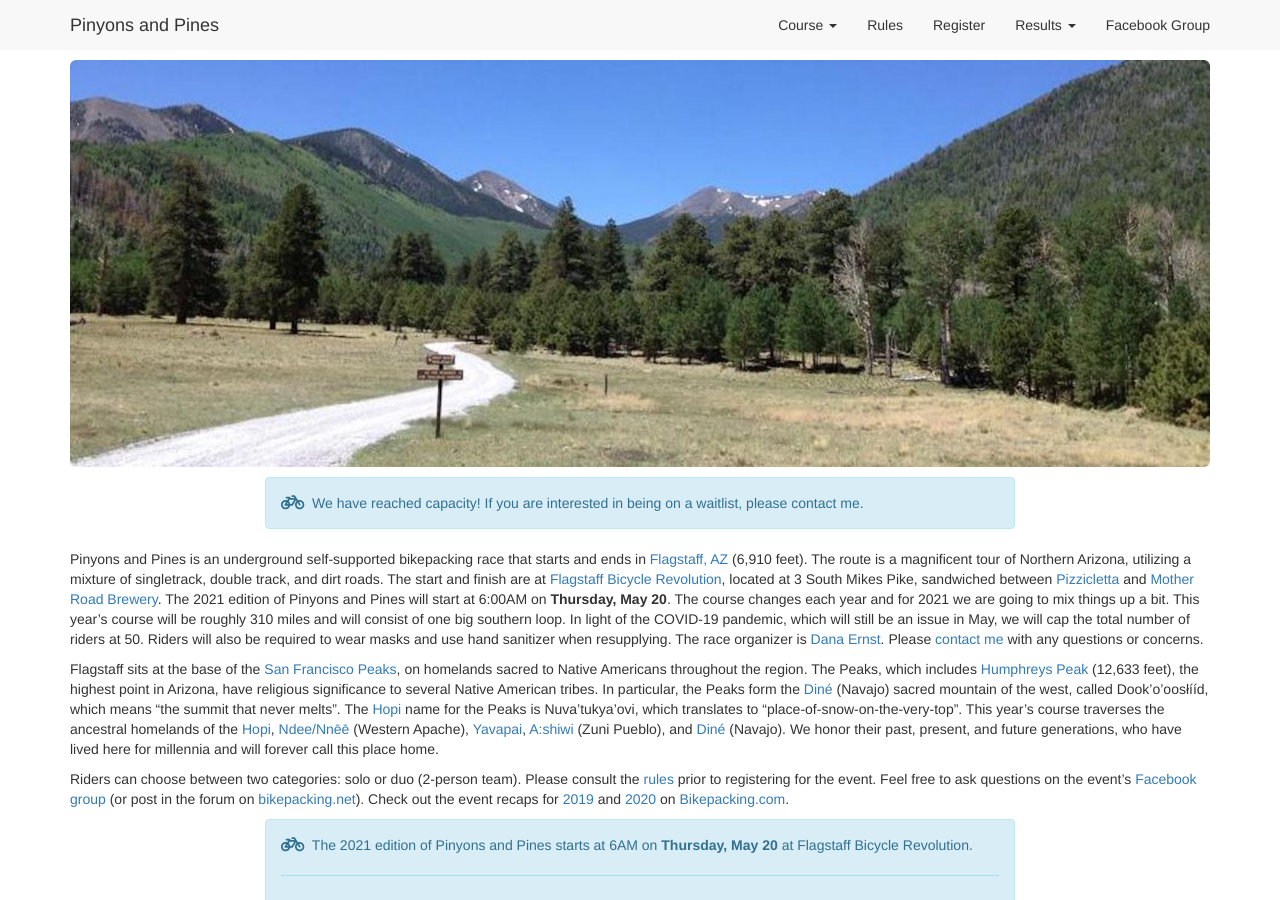
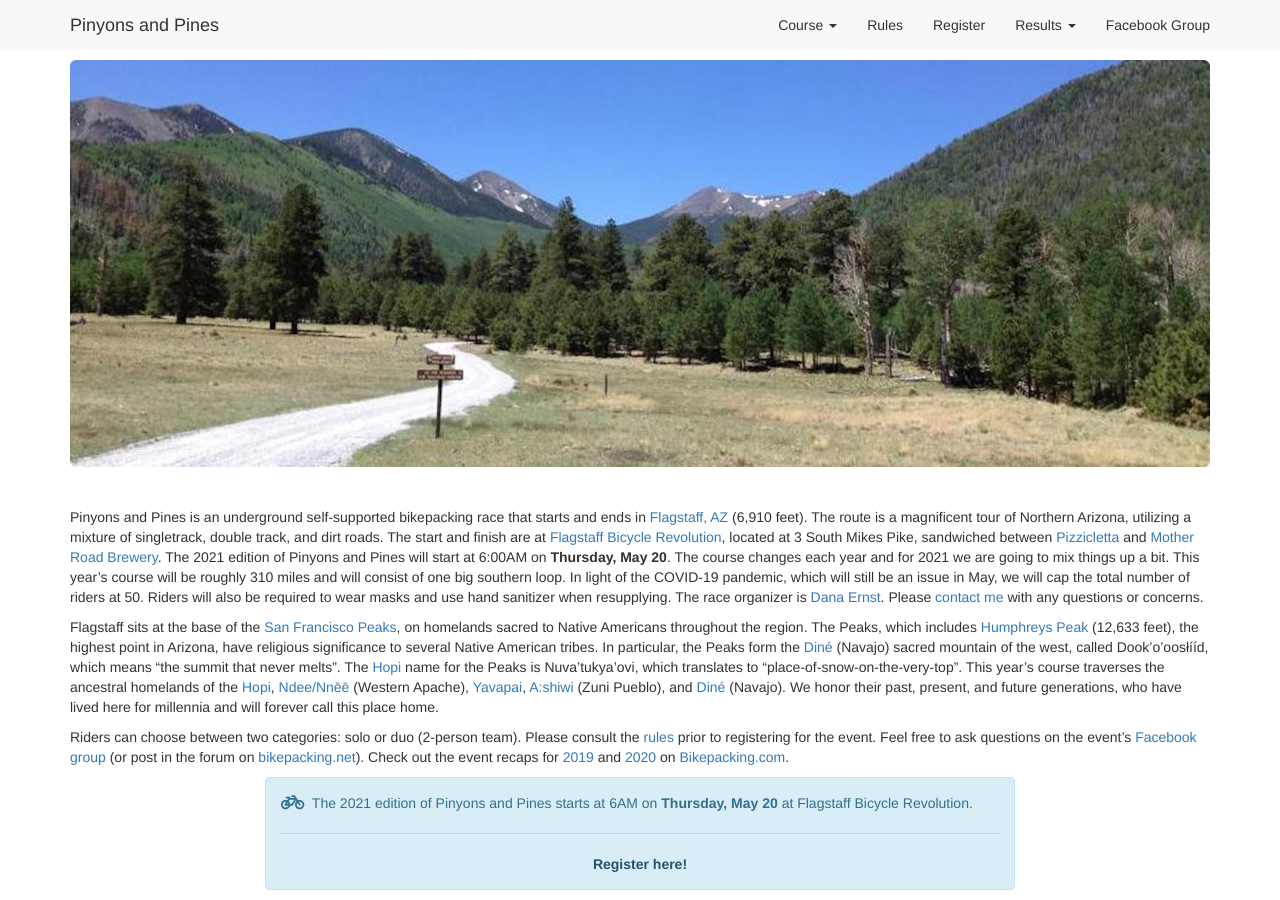
Before and after one commit to dcernst/PinyonsPines, a Jekyll site: the page built from index.md, in a window 1280 px wide and 900 px high. Built offline with Jekyll 4.4.1, drawn with Linux system fonts in a browser that asks for light colours; nearby versions of some CDN libraries.

Commit message:
Update to waitlist

```diff
--- a/index.md
+++ b/index.md
@@ -5,7 +5,7 @@
 
 <img src="{{ site.baseurl }}/images/LockettMeadow.jpg" class="img-responsive img-rounded" img style="margin-bottom: 10px" />
 
-<div class="row">
+<!-- <div class="row">
 <div class="col-md-2 col-lg-2">
 </div>
 <div class="col-xs-12 col-sm-12 col-md-8 col-lg-8">
@@ -14,11 +14,9 @@
 </div>
 </div>
 <div class="col-md-2 col-lg-2"></div>
-</div>
+</div> -->
 
-<!-- <div class="alert alert-info" role="alert">
-<strong>We have reached capacity!  If you are interested in being on a waitlist, please contact me.</strong>
-</div> -->
+<br>
 
 Pinyons and Pines is an underground self-supported bikepacking race that starts and ends in [Flagstaff, AZ](https://en.wikipedia.org/wiki/Flagstaff,_Arizona) (6,910 feet). The route is a magnificent tour of Northern Arizona, utilizing a mixture of singletrack, double track, and dirt roads.  The start and finish are at [Flagstaff Bicycle Revolution](http://flagbikerev.com), located at 3 South Mikes Pike, sandwiched between [Pizzicletta](http://www.pizzicletta.com) and [Mother Road Brewery](https://www.motherroadbeer.com). The 2021 edition of Pinyons and Pines will start at 6:00AM on **Thursday, May 20**. The course changes each year and for 2021 we are going to mix things up a bit. This year’s course will be roughly 310 miles and will consist of one big southern loop. In light of the COVID-19 pandemic, which will still be an issue in May, we will cap the total number of riders at 50. Riders will also be required to wear masks and use hand sanitizer when resupplying. The race organizer is [Dana Ernst](http://danaernst.com). Please [contact me](mailto:ernst.tribe@gmail.com) with any questions or concerns.
 
```
